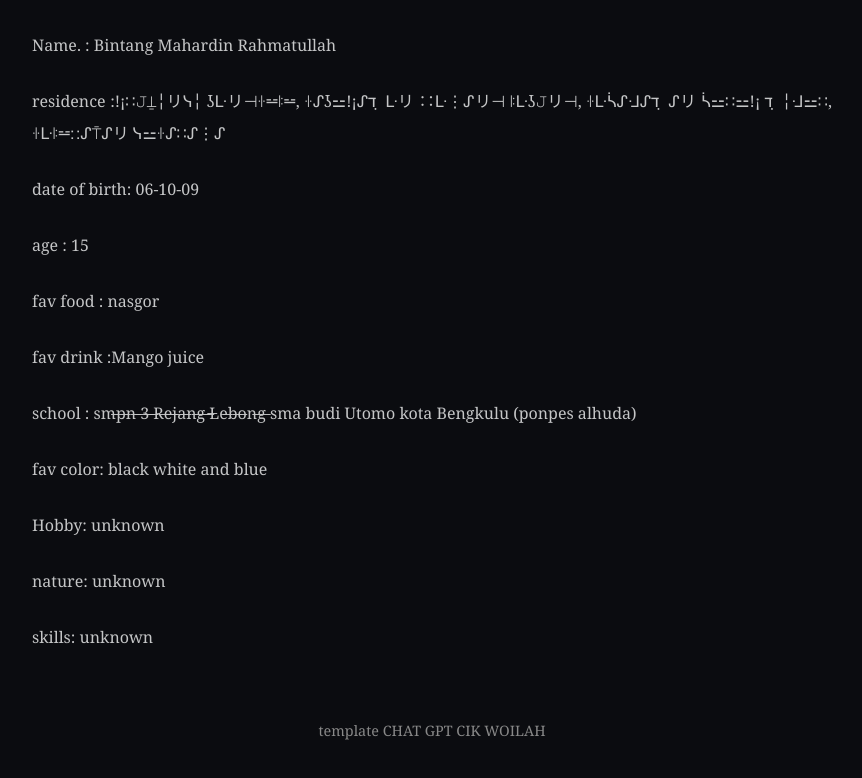
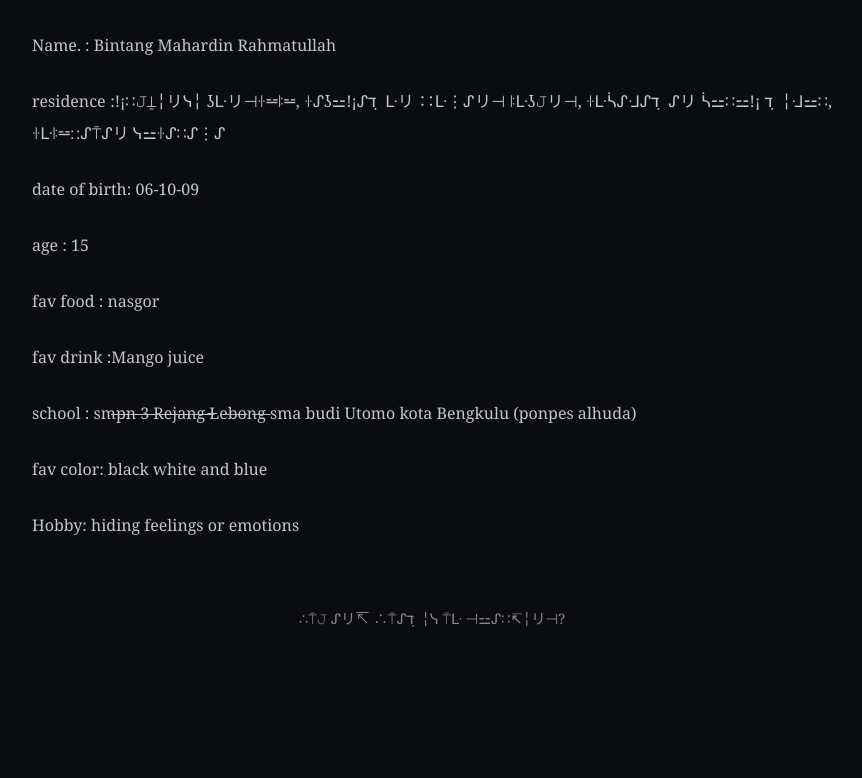
Before and after one commit to TheGreatSinoftheStars/Star.github.io, a plain HTML site: page index.html in a window 1280 px wide. Shown: the part 474-1252 px from the top of the page, without its empty margins (208-1070 px from the left). After the commit the page ends 1140 px from the top, so only its background shows below. Drawn offline with Linux system fonts and the light colour scheme.

Commit message:
Update index.html

```diff
--- a/index.html
+++ b/index.html
@@ -97,17 +97,12 @@
      fav color: black white and blue
    <p>
    <p>
-     Hobby: unknown
-   <p>
-   <p>
-    nature: unknown
-   <p>
-    skills: unknown
+     Hobby: hiding feelings or emotions
 
   </main>
 
   <footer>
-    template CHAT GPT CIK WOILAH
+    ∴⍑𝙹  ᔑリ↸  ∴⍑ᔑℸ ̣   ╎ᓭ  ⍑ᒷ  ⊣⚍ᔑ∷↸╎リ⊣?
   </footer>
 
 </body>
```
